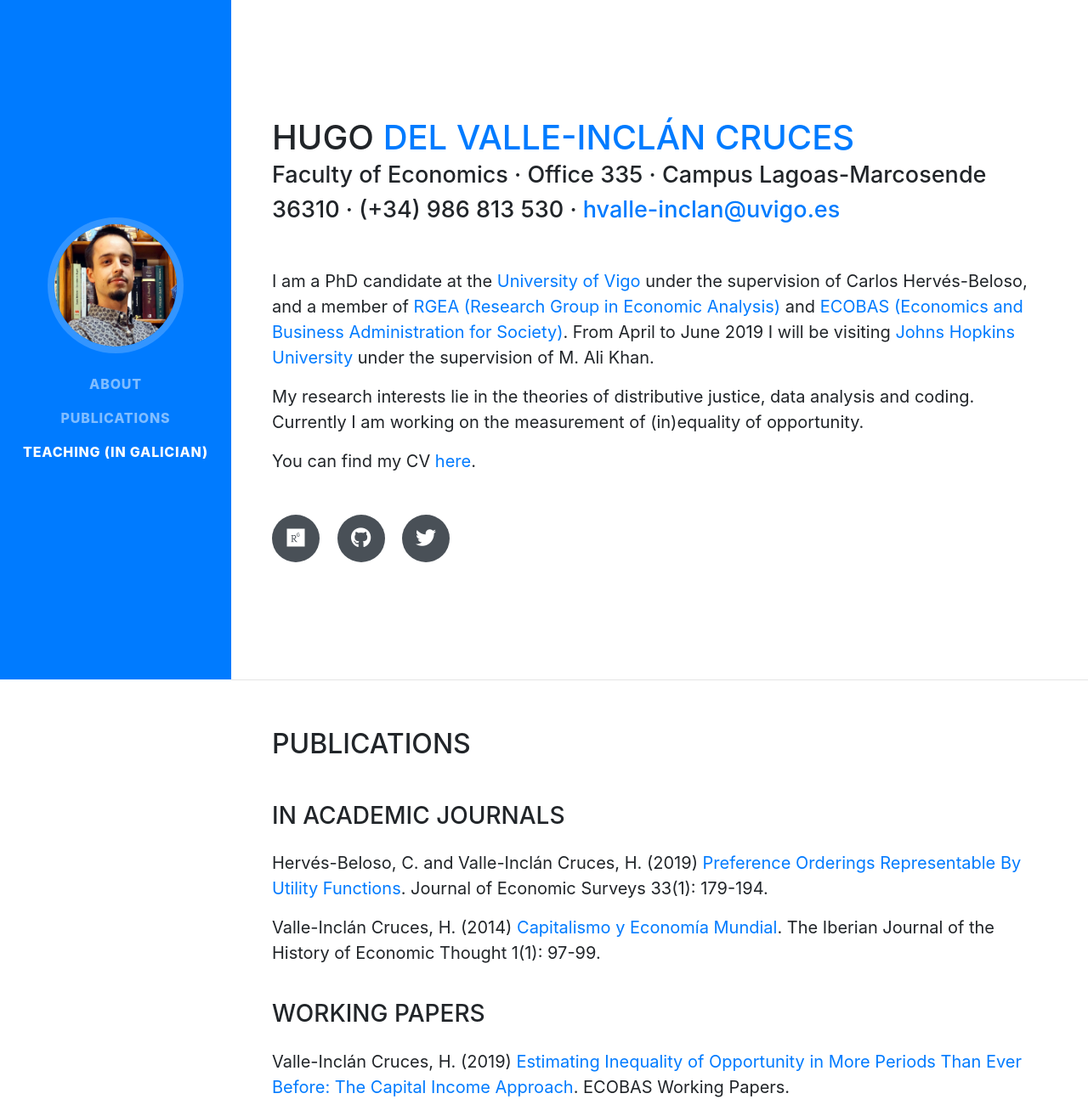
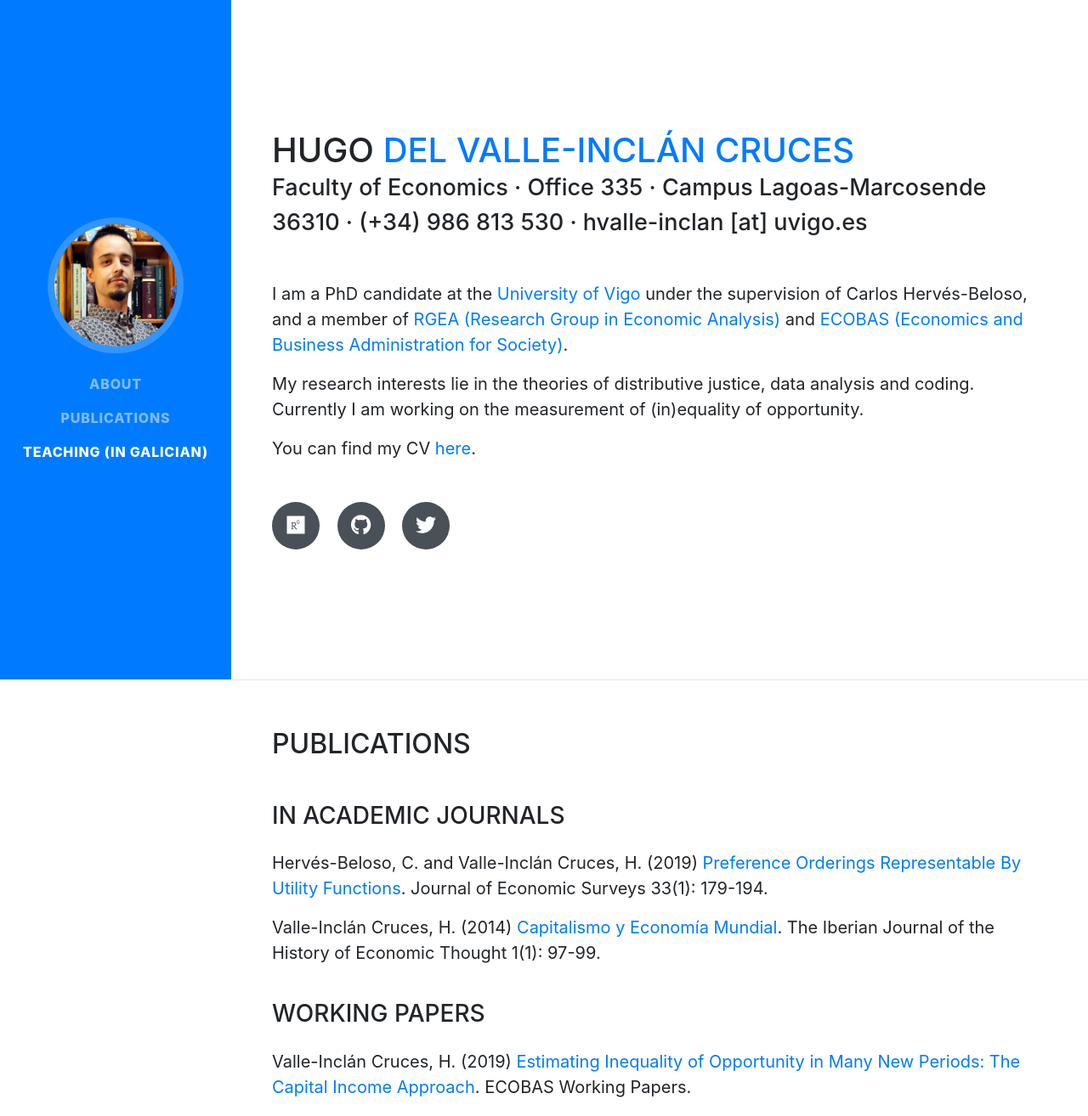
Before and after one commit to hugobaltasar/web-page, a website with bundled scripts: page hvalle-inclan/index.html in a window 1280 px wide. Shown: the top 1314 px of the page at 85% size. Built offline with nearby package versions, Linux system fonts and the light colour scheme; a web font is replaced by a local one.

Commit message:
mail protection, removing about stay at Hopkins and IOPK name fixed

```diff
--- a/hvalle-inclan/index.html
+++ b/hvalle-inclan/index.html
@@ -60,9 +60,9 @@
           <h1 class="mb-0">Hugo
             <span class="text-primary">del Valle-Inclán Cruces</span>
           </h1>
-          <div class="subheading mb-5">Faculty of Economics · Office 335 · Campus Lagoas-Marcosende 36310 · (+34) 986 813 530 · <a href="mailto:hvalle-inclan@uvigo.es">hvalle-inclan@uvigo.es</a>
+          <div class="subheading mb-5">Faculty of Economics · Office 335 · Campus Lagoas-Marcosende 36310 · (+34) 986 813 530 · hvalle-inclan [at] uvigo.es
           </div>
-          <p class="lead mb-3">I am a PhD candidate at the <a href="https://www.uvigo.gal/uvigo_en/index.html" target="uvigo">University of Vigo</a> under the supervision of Carlos Hervés-Beloso, and a member of <a href="https://rgea.webs.uvigo.es/" target="rgea">RGEA (Research Group in Economic Analysis)</a> and <a href="https://ecobas.webs.uvigo.es" target="ecobas">ECOBAS (Economics and Business Administration for Society)</a>. From April to June 2019 I will be visiting <a href="https://www.jhu.edu/" target="jhu">Johns Hopkins University</a> under the supervision of M. Ali Khan.
+          <p class="lead mb-3">I am a PhD candidate at the <a href="https://www.uvigo.gal/uvigo_en/index.html" target="uvigo">University of Vigo</a> under the supervision of Carlos Hervés-Beloso, and a member of <a href="https://rgea.webs.uvigo.es/" target="rgea">RGEA (Research Group in Economic Analysis)</a> and <a href="https://ecobas.webs.uvigo.es" target="ecobas">ECOBAS (Economics and Business Administration for Society)</a>.
           </p>
           <p class="lead mb-3">My research interests lie in the theories of distributive justice, data analysis and coding. Currently I am working on the measurement of (in)equality of opportunity.
           </p>
@@ -119,7 +119,7 @@
 
           <div class="resume-item d-flex flex-column flex-md-row mb-4">
             <div class="resume-content mr-auto">
-              <p class="lead mb-3">Valle-Inclán Cruces, H. (2019) <a href="http://ecobas.webs.uvigo.es/wk/2019-01_Del-Valle-Inclan-Estimating-inequality-of-opportunity-ECOBAS.pdf" target="paraisos">Estimating Inequality of Opportunity in More Periods Than Ever Before: The Capital Income Approach</a>. ECOBAS Working Papers.
+              <p class="lead mb-3">Valle-Inclán Cruces, H. (2019) <a href="http://ecobas.webs.uvigo.es/wk/2019-01_Del-Valle-Inclan-Estimating-inequality-of-opportunity-ECOBAS.pdf" target="iopk">Estimating Inequality of Opportunity in Many New Periods: The Capital Income Approach</a>. ECOBAS Working Papers.
               </p>
             </div>
           </div>
```
